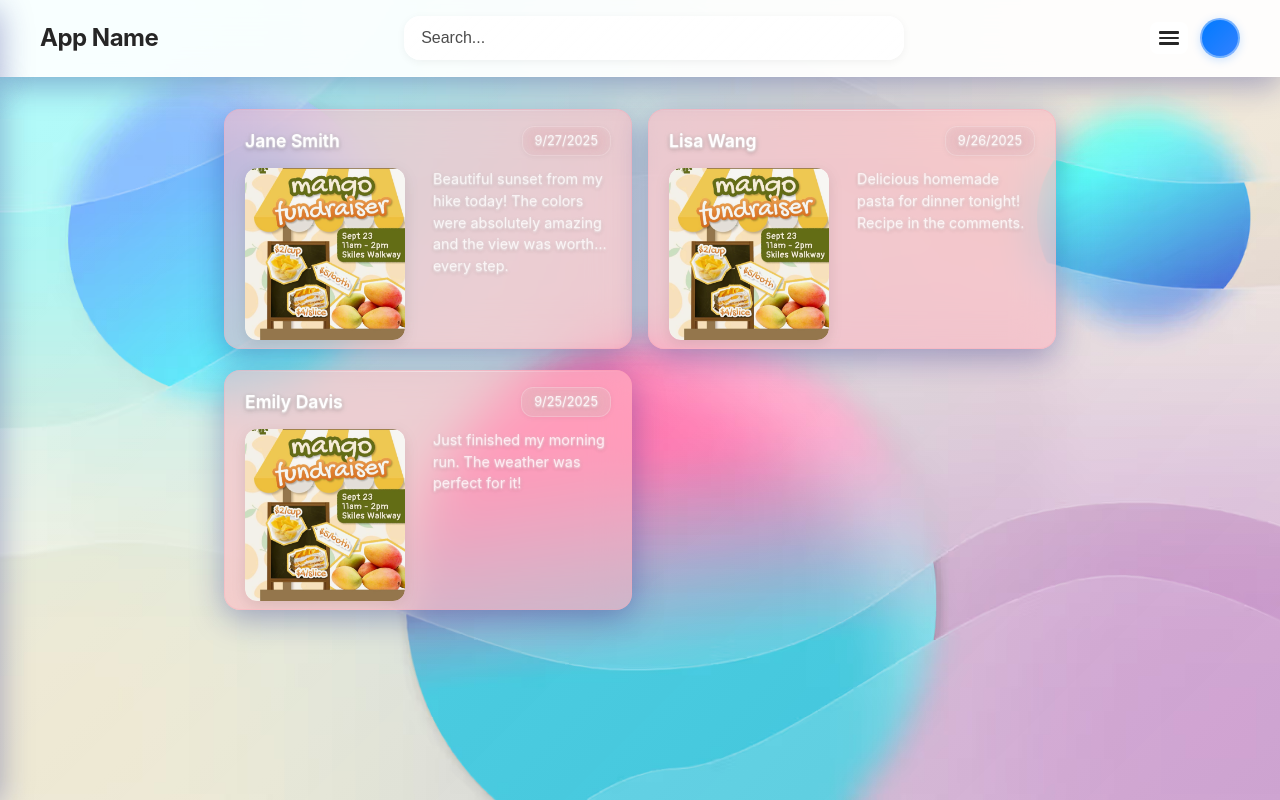
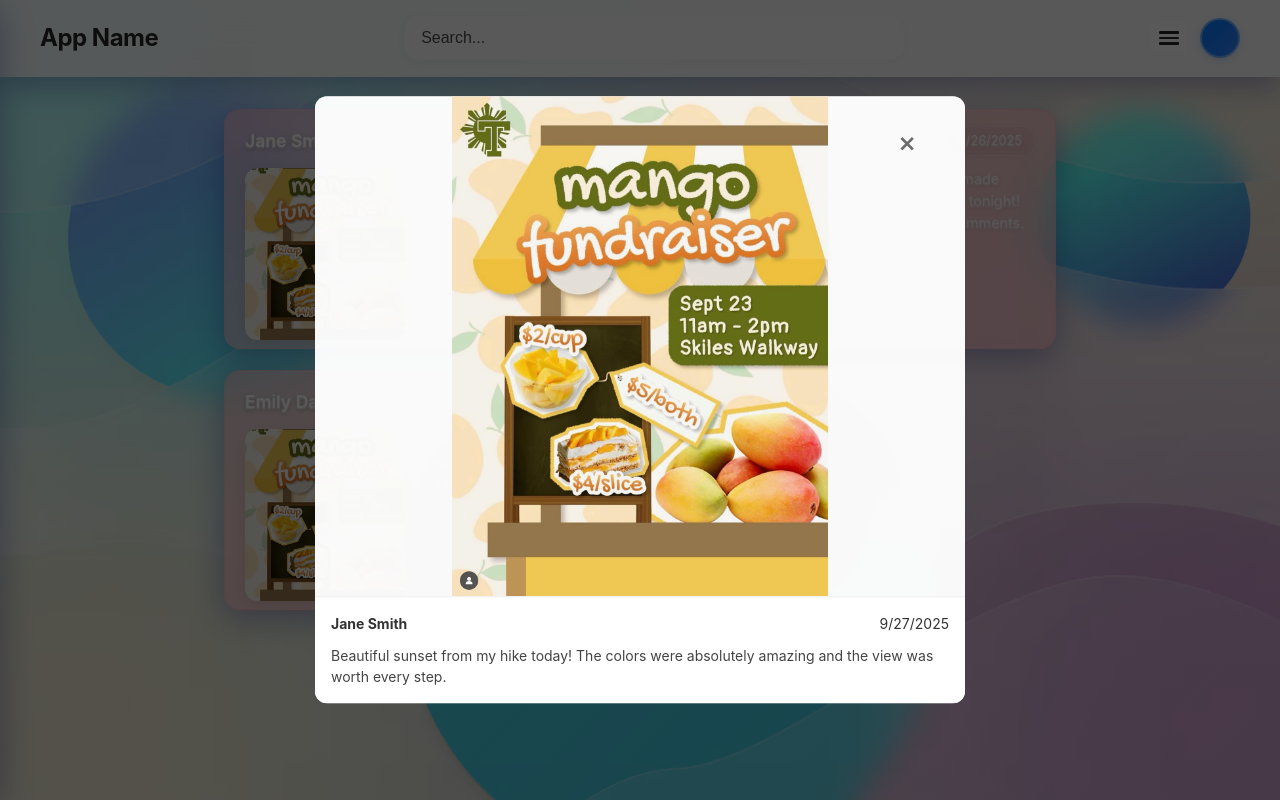
Before and after one commit to EuanHam/hackgt-25, a React (Vite) app in the folder client/: page / in a window 1280 px wide. Both pictures are taken after a click on the element 428 px from the left and 229 px from the top of the page. Built offline with nearby package versions, Linux system fonts and the light colour scheme; no server answers.

Commit message:
designed-out modal for instagram posts, working on email and groupme modals

```diff
--- a/client/src/components/Email.tsx
+++ b/client/src/components/Email.tsx
@@ -1,4 +1,4 @@
-import React from 'react';
+import React, { useState } from 'react';
 import './Email.css';
 
 interface EmailProps {
@@ -16,17 +16,40 @@ const Email: React.FC<EmailProps> = ({
   timestamp,
   isRead = false
 }) => {
+  const [isModalOpen, setIsModalOpen] = useState(false);
+
   return (
-    <div className={`email ${isRead ? 'read' : 'unread'}`}>
-      <div className="email-header">
-        <div className="email-sender">
-          {sender}
+    <>
+      {/* Card */}
+      <div
+        className={`email ${isRead ? 'read' : 'unread'}`}
+        onClick={() => setIsModalOpen(true)}
+      >
+        <div className="email-header">
+          <div className="email-sender">{sender}</div>
+          <div className="email-timestamp">{timestamp}</div>
         </div>
-        <div className="email-timestamp">{timestamp}</div>
+        <div className="email-subject">{subject}</div>
+        <div className="email-preview">{preview}</div>
       </div>
-      <div className="email-subject">{subject}</div>
-      <div className="email-preview">{preview}</div>
-    </div>
+
+      {/* Modal */}
+      {isModalOpen && (
+        <>
+          <div className="modal-backdrop" onClick={() => setIsModalOpen(false)}></div>
+          <div className="modal">
+            <div className="modal-header">
+              <h3>{sender}</h3>
+              <button className="modal-close" onClick={() => setIsModalOpen(false)}>×</button>
+            </div>
+            <div className="modal-body">
+              <p><strong>Subject:</strong> {subject}</p>
+              <p>{preview}</p>
+            </div>
+          </div>
+        </>
+      )}
+    </>
   );
 };
 
--- a/client/src/components/Group.css
+++ b/client/src/components/Group.css
@@ -283,3 +283,91 @@
     justify-content: flex-start;
   }
 }
+
+/* Backdrop */
+.group-modal-backdrop {
+  position: fixed;
+  top: 0;
+  left: 0;
+  right: 0;
+  bottom: 0;
+  background: rgba(0, 0, 0, 0.5);
+  z-index: 999;
+}
+
+.group-modal {
+  position: fixed;
+  top: 50%;
+  left: 50%;
+  transform: translate(-50%, -50%);
+  background: linear-gradient(135deg, #eef2ff, #e0e7ff); /* semi-transparent */
+  border-radius: 16px;
+  width: 400px;
+  max-width: 90%;
+  box-shadow: 0 8px 24px rgba(0, 0, 0, 0.25);
+  z-index: 1000;
+  overflow: hidden;
+  display: flex;
+  flex-direction: column;
+}
+
+.group-modal-header {
+  display: flex;
+  justify-content: space-between;
+  align-items: center;
+  padding: 14px 18px;
+  background: rgba(255, 255, 255, 0.85);
+  backdrop-filter: blur(10px);
+  border-bottom: 1px solid rgba(0, 0, 0, 0.1);
+}
+
+.group-modal-title {
+  margin: 0;
+  font-size: 1.2rem;
+  font-weight: 600;
+  color: #222;
+}
+
+.group-modal-close {
+  background: none;
+  border: none;
+  font-size: 1.3rem;
+  cursor: pointer;
+  color: #555;
+  transition: color 0.2s;
+}
+.group-modal-close:hover {
+  color: #000;
+}
+
+.group-modal-body {
+  padding: 0; /* let messages fill cleanly */
+  max-height: 300px;
+  overflow-y: auto;
+}
+
+.chat-message {
+  padding: 12px 16px;
+  background: linear-gradient(135deg, #eef2ff, #e5eafb);
+  border-bottom: 1px solid rgba(180, 200, 230, 0.6); /* subtle blue/grey separator */
+}
+
+.chat-message:last-child {
+  border-bottom: none;
+}
+
+.chat-sender {
+  font-weight: 600;
+  margin-bottom: 2px;
+  color: #333;
+}
+
+.chat-text {
+  margin: 2px 0;
+  color: #222;
+}
+
+.chat-timestamp {
+  font-size: 0.75rem;
+  color: #888;
+}
--- a/client/src/components/Group.tsx
+++ b/client/src/components/Group.tsx
@@ -1,4 +1,4 @@
-import React from 'react';
+import React, { useState } from 'react';
 import './Group.css';
 
 interface GroupProps {
@@ -6,20 +6,21 @@ interface GroupProps {
   unreadCount?: number;
   timestamp: string;
   groupIconUrl?: string;
-  onClick?: () => void;
 }
 
 const Group: React.FC<GroupProps> = ({
   groupName,
   unreadCount,
   timestamp,
-  groupIconUrl,
-  onClick
+  groupIconUrl
 }) => {
+  const [isModalOpen, setModalOpen] = useState(false);
   const hasImage = groupIconUrl && groupIconUrl.length > 0;
 
   return (
-    <div className="group" onClick={onClick}>
+    <>
+      {/* Group card */}
+      <div className="group" onClick={() => setModalOpen(true)}>
         <div className={`group-icon ${hasImage ? 'has-image' : ''}`}>
           {hasImage ? (
             <img src={groupIconUrl} alt={groupName} className="group-icon-img" />
@@ -43,6 +44,42 @@ const Group: React.FC<GroupProps> = ({
           </div>
         </div>
       </div>
+
+      {/* Overlay modal (built-in, no extra title box) */}
+      {isModalOpen && (
+        <>
+          <div className="group-modal-backdrop" onClick={() => setModalOpen(false)} />
+          <div className="group-modal">
+            <div className="group-modal-header">
+              <h3>{groupName}</h3>
+              <button
+                className="group-modal-close"
+                onClick={() => setModalOpen(false)}
+              >
+                ×
+              </button>
+            </div>
+            <div className="group-modal-body">
+              <div className="chat-message">
+                <div className="chat-sender">Jane</div>
+                <div className="chat-text">Hey, are we meeting later?</div>
+                <div className="chat-timestamp">9:45 AM</div>
+              </div>
+              <div className="chat-message">
+                <div className="chat-sender">Alex</div>
+                <div className="chat-text">Yep, see you at the library 📚</div>
+                <div className="chat-timestamp">9:47 AM</div>
+              </div>
+              <div className="chat-message">
+                <div className="chat-sender">You</div>
+                <div className="chat-text">Perfect, I’ll bring snacks 😋</div>
+                <div className="chat-timestamp">9:49 AM</div>
+              </div>
+            </div>
+          </div>
+        </>
+      )}
+    </>
   );
 };
 
--- a/client/src/components/Post.css
+++ b/client/src/components/Post.css
@@ -203,3 +203,80 @@
     line-clamp: 2;
   }
 }
+
+/* Backdrop */
+.modal-backdrop {
+  position: fixed;
+  inset: 0;
+  background: rgba(0,0,0,0.65);
+  z-index: 1000;
+}
+
+/* Modal container */
+.post-modal {
+  position: fixed;
+  top: 50%;
+  left: 50%;
+  transform: translate(-50%, -50%);
+  background: rgba(255, 255, 255, 0.9);
+  max-width: 650px;   /* bigger modal */
+  width: 95%;
+  border-radius: 12px;
+  overflow: hidden;
+  z-index: 1001;
+  display: flex;
+  flex-direction: column;
+}
+
+/* Close button */
+.modal-close {
+  position: absolute;
+  top: 12px;
+  right: 15px;
+  background: none;
+  border: none;
+  font-size: 28px;
+  cursor: pointer;
+  color: rgba(46,46,46,0.7);
+  z-index: 1002;
+}
+
+/* Content stacked vertically */
+.post-modal-content {
+  display: flex;
+  flex-direction: column;
+}
+
+/* Image container */
+.post-modal-image {
+  width: 100%;
+  background: rgba(255, 255, 255, 0.7);
+  display: flex;
+  align-items: center;
+  justify-content: center;
+}
+.post-modal-image img {
+  width: 100%;
+  height: auto;
+  object-fit: contain;   /* prevent cropping */
+  max-height: 500px;     /* keeps modal balanced */
+}
+
+/* Caption/details section */
+.post-modal-details {
+  background: #fff;       /* white backdrop */
+  padding: 16px;
+  border-top: 1px solid #eee;
+}
+.post-modal-header {
+  font-size: 14px;
+  margin-bottom: 10px;
+  display: flex;
+  justify-content: space-between;
+  color: #333;
+}
+.post-modal-description {
+  font-size: 14px;
+  line-height: 1.5;
+  color: #444;
+}
--- a/client/src/components/Post.tsx
+++ b/client/src/components/Post.tsx
@@ -1,4 +1,4 @@
-import React from 'react';
+import React, { useState } from 'react';
 import './Post.css';
 
 interface PostProps {
@@ -6,25 +6,20 @@ interface PostProps {
   posterName: string;
   description: string;
   timestamp?: string;
-  onImageClick?: (imageUrl: string, alt: string) => void;
 }
 
 const Post: React.FC<PostProps> = ({
   imageUrl,
   posterName,
   description,
-  timestamp,
-  onImageClick
+  timestamp
 }) => {
-  const handleImageClick = (e: React.MouseEvent) => {
-    e.stopPropagation();
-    if (onImageClick) {
-      onImageClick(imageUrl, description);
-    }
-  };
+  const [isModalOpen, setIsModalOpen] = useState(false);
 
   return (
-    <div className="post">
+    <>
+      {/* Post card preview */}
+      <div className="post" onClick={() => setIsModalOpen(true)}>
         <div className="post-header">
           <div className="poster-name">{posterName}</div>
           {timestamp && <div className="post-timestamp">{timestamp}</div>}
@@ -35,7 +30,6 @@ const Post: React.FC<PostProps> = ({
               src={imageUrl}
               alt={description}
               className="post-image"
-            onClick={handleImageClick}
             />
           </div>
           <div className="post-content">
@@ -43,6 +37,36 @@ const Post: React.FC<PostProps> = ({
           </div>
         </div>
       </div>
+
+      {/* Instagram-style modal */}
+      {isModalOpen && (
+        <>
+          <div className="modal-backdrop" onClick={() => setIsModalOpen(false)}></div>
+          <div className="modal post-modal">
+            {/* Close button */}
+            <button className="modal-close" onClick={() => setIsModalOpen(false)}>×</button>
+
+            <div className="post-modal-content">
+              {/* Left: image */}
+              <div className="post-modal-image">
+                <img src={imageUrl} alt={description} />
+              </div>
+
+              {/* Right: details */}
+              <div className="post-modal-details">
+                <div className="post-modal-header">
+                  <strong>{posterName}</strong>
+                  {timestamp && <span className="post-modal-timestamp">{timestamp}</span>}
+                </div>
+                <div className="post-modal-description">
+                  {description}
+                </div>
+              </div>
+            </div>
+          </div>
+        </>
+      )}
+    </>
   );
 };
 
```
Lines whose indentation alone changed are shown as unchanged.
